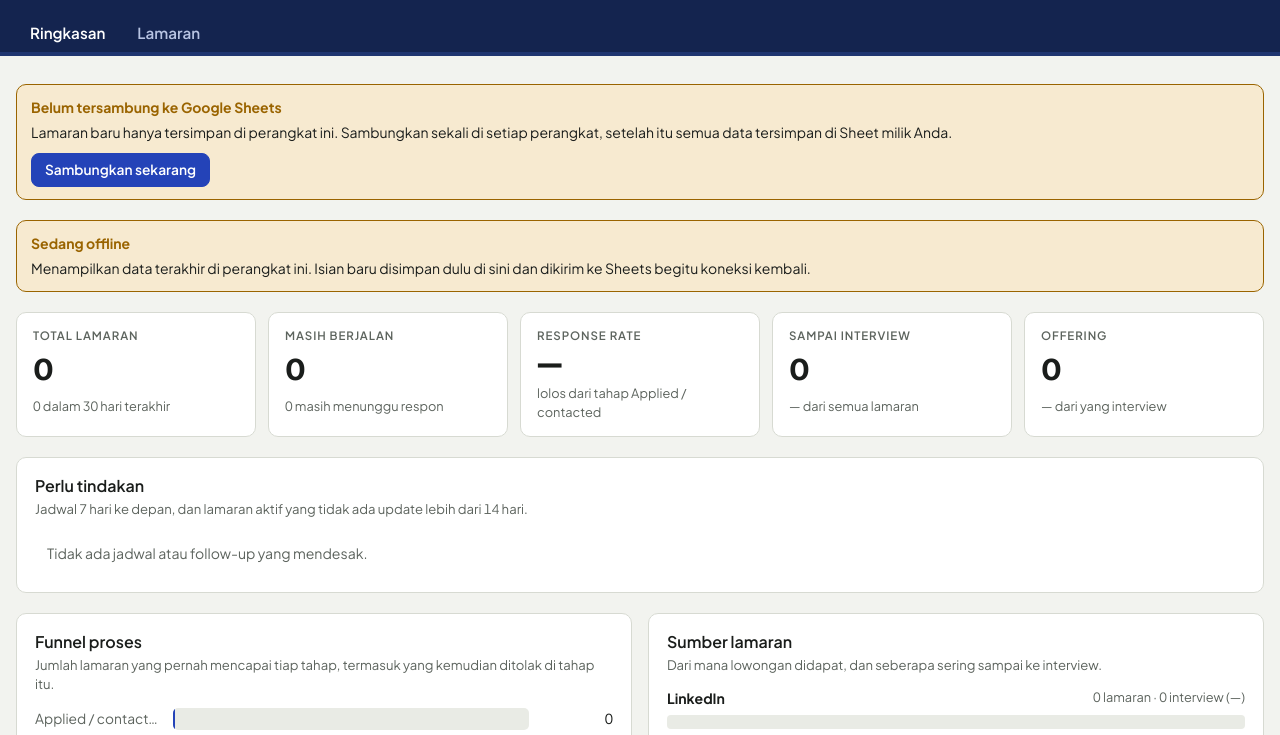
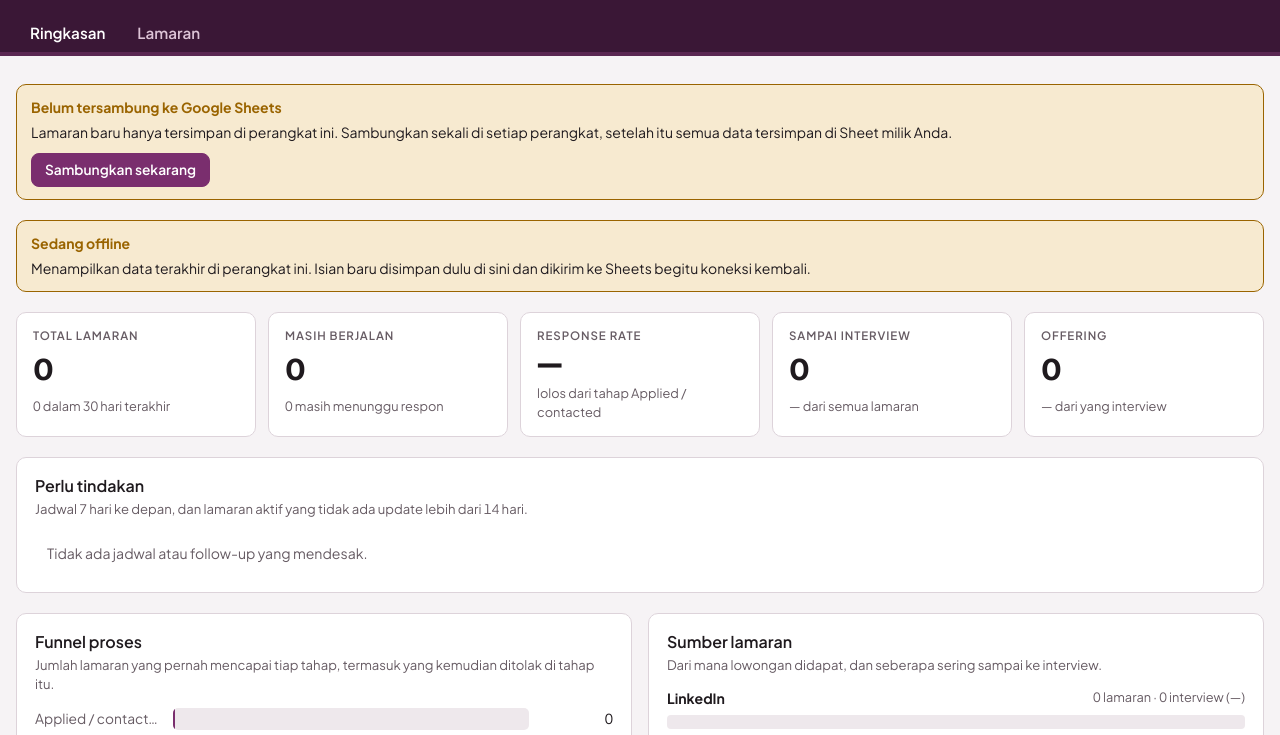
Before and after one commit to riyannzp-coder/riyan-job-tracker, a plain HTML site: page index.html in a window 1280 px wide. Shown: the part 112-847 px from the top of the page. Drawn offline with nearby package versions, Linux system fonts and the light colour scheme.

Commit message:
Switch the UI from navy to a plum palette
Plum band with the amber tab mark, plum-tinted neutrals, and plum for
in-progress status; offering green and closed brick stay as they were.
Icon, browser theme color and the Apps Script header row follow.

Co-Authored-By: Claude Opus 5.5 <noreply@anthropic.com>

```diff
--- a/index.html
+++ b/index.html
@@ -4,7 +4,7 @@
 <meta charset="utf-8">
 <meta name="viewport" content="width=device-width, initial-scale=1, viewport-fit=cover">
 <title>Job Search Tracker</title>
-<meta name="theme-color" content="#14244F">
+<meta name="theme-color" content="#3A1736">
 <meta name="robots" content="noindex">
 <link rel="icon" href="icon.svg" type="image/svg+xml">
 <link rel="preconnect" href="https://fonts.googleapis.com">
--- a/styles.css
+++ b/styles.css
@@ -1,48 +1,49 @@
-/* Job Search Tracker — styles. Layout: navy band (title + tabs) over the page; Ringkasan tab = KPIs, actions, funnel & sources; Lamaran tab = table or board. */
+/* Job Search Tracker — styles. Layout: plum band (title + tabs) over the page; Ringkasan tab = KPIs, actions, funnel & sources; Lamaran tab = table or board. */
+/* Palette: plum band with an amber mark, warm plum-tinted neutrals. Status colors stay semantic (green = offering, brick = closed). */
 :root {
-  --bg: #f2f3ef;
+  --bg: #f6f3f5;
   --surface: #ffffff;
-  --surface-2: #e9ebe5;
-  --line: #d7dad2;
-  --fg: #1a1d1b;
-  --muted: #5d645e;
-  --accent: #2443b8;
-  --accent-soft: #e3e8fa;
-  --st-active: #2443b8;
+  --surface-2: #eee8ec;
+  --line: #ddd3da;
+  --fg: #1f1a1e;
+  --muted: #675c64;
+  --accent: #7a2e6e;
+  --accent-soft: #f3e3ef;
+  --st-active: #7a2e6e;
   --st-win: #1d7647;
   --st-closed: #a04634;
   --st-wait: #9a6400;
-  --st-active-bg: #e3e8fa;
+  --st-active-bg: #f3e3ef;
   --st-win-bg: #dcf0e3;
   --st-closed-bg: #f6e1dc;
   --st-wait-bg: #f7ead0;
-  --shadow: 0 1px 2px rgba(20,24,22,.06), 0 8px 24px rgba(20,24,22,.06);
+  --shadow: 0 1px 2px rgba(31,26,30,.06), 0 8px 24px rgba(31,26,30,.06);
   --font-display: "Bricolage Grotesque", "Segoe UI", system-ui, sans-serif;
   --font-body: "Plus Jakarta Sans", "Segoe UI", system-ui, -apple-system, sans-serif;
   --radius: 10px;
-  /* band header: navy in both themes, like Workout Dash */
-  --band: #14244f;
-  --band-2: #1f3570;
+  /* band header: plum in both themes */
+  --band: #3a1736;
+  --band-2: #5a2752;
   --on-band: #ffffff;
-  --on-band-muted: #b7c3e2;
+  --on-band-muted: #dcc3d6;
   --band-mark: #f2a456;
   color-scheme: light;
 }
 @media (prefers-color-scheme: dark) {
   :root:not([data-theme="light"]) {
-    --bg: #111412; --surface: #191d1a; --surface-2: #222723; --line: #2f3530;
-    --fg: #e9ece8; --muted: #9aa29b; --accent: #8fa3ff; --accent-soft: #232b4d;
-    --st-active: #9db0ff; --st-win: #6fd39a; --st-closed: #f09a86; --st-wait: #e8b55a;
-    --st-active-bg: #232b4d; --st-win-bg: #173323; --st-closed-bg: #3a201a; --st-wait-bg: #382a10;
+    --bg: #151114; --surface: #1e181c; --surface-2: #2a2228; --line: #3a3037;
+    --fg: #efe8ed; --muted: #a89aa4; --accent: #e6a3d9; --accent-soft: #3d2338;
+    --st-active: #e6a3d9; --st-win: #6fd39a; --st-closed: #f09a86; --st-wait: #e8b55a;
+    --st-active-bg: #3d2338; --st-win-bg: #173323; --st-closed-bg: #3a201a; --st-wait-bg: #382a10;
     --shadow: 0 1px 2px rgba(0,0,0,.3), 0 8px 24px rgba(0,0,0,.25);
     color-scheme: dark;
   }
 }
 :root[data-theme="dark"] {
-  --bg: #111412; --surface: #191d1a; --surface-2: #222723; --line: #2f3530;
-  --fg: #e9ece8; --muted: #9aa29b; --accent: #8fa3ff; --accent-soft: #232b4d;
-  --st-active: #9db0ff; --st-win: #6fd39a; --st-closed: #f09a86; --st-wait: #e8b55a;
-  --st-active-bg: #232b4d; --st-win-bg: #173323; --st-closed-bg: #3a201a; --st-wait-bg: #382a10;
+  --bg: #151114; --surface: #1e181c; --surface-2: #2a2228; --line: #3a3037;
+    --fg: #efe8ed; --muted: #a89aa4; --accent: #e6a3d9; --accent-soft: #3d2338;
+    --st-active: #e6a3d9; --st-win: #6fd39a; --st-closed: #f09a86; --st-wait: #e8b55a;
+    --st-active-bg: #3d2338; --st-win-bg: #173323; --st-closed-bg: #3a201a; --st-wait-bg: #382a10;
   --shadow: 0 1px 2px rgba(0,0,0,.3), 0 8px 24px rgba(0,0,0,.25);
   color-scheme: dark;
 }
```
Also changed, not shown: icon.svg, 1 other file.
